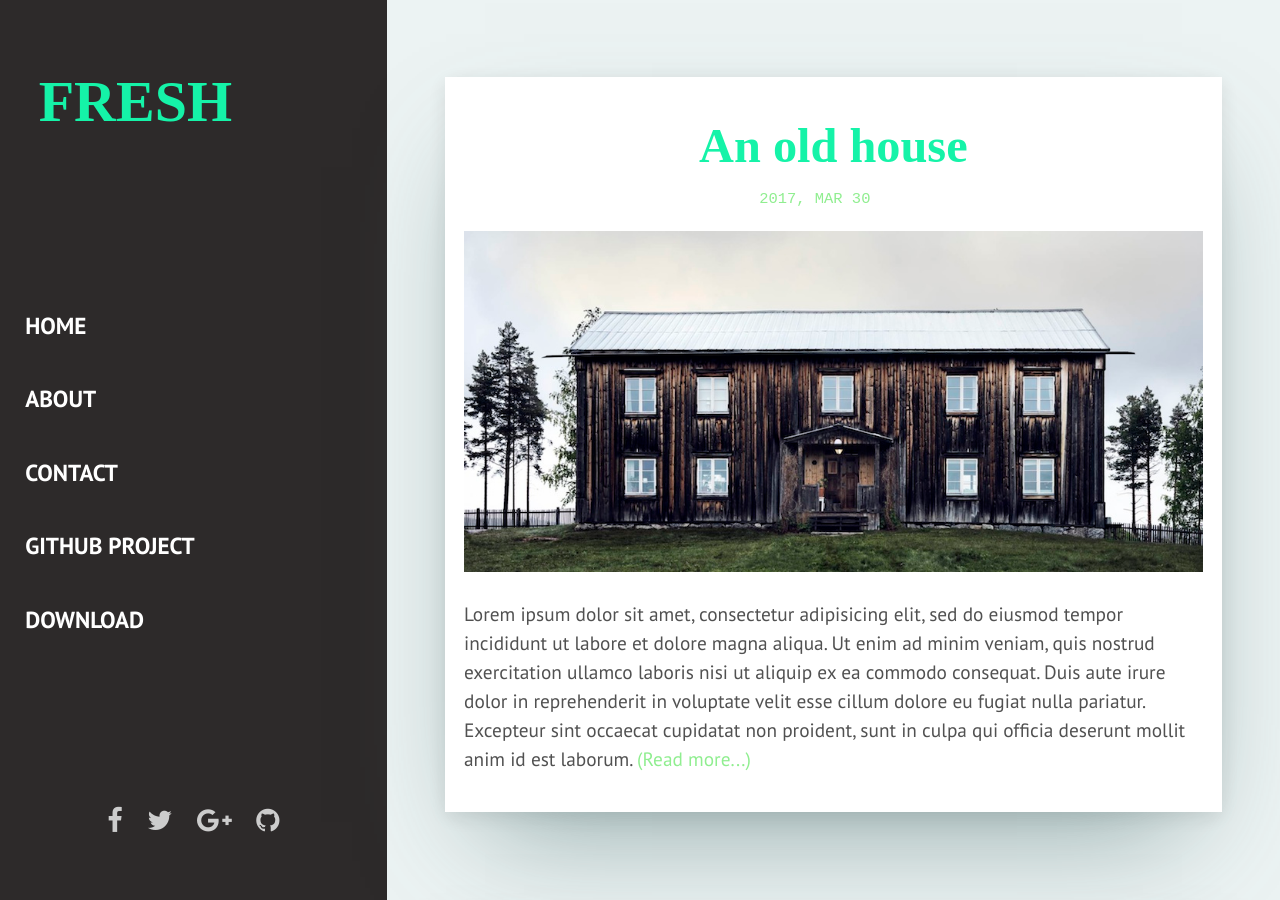
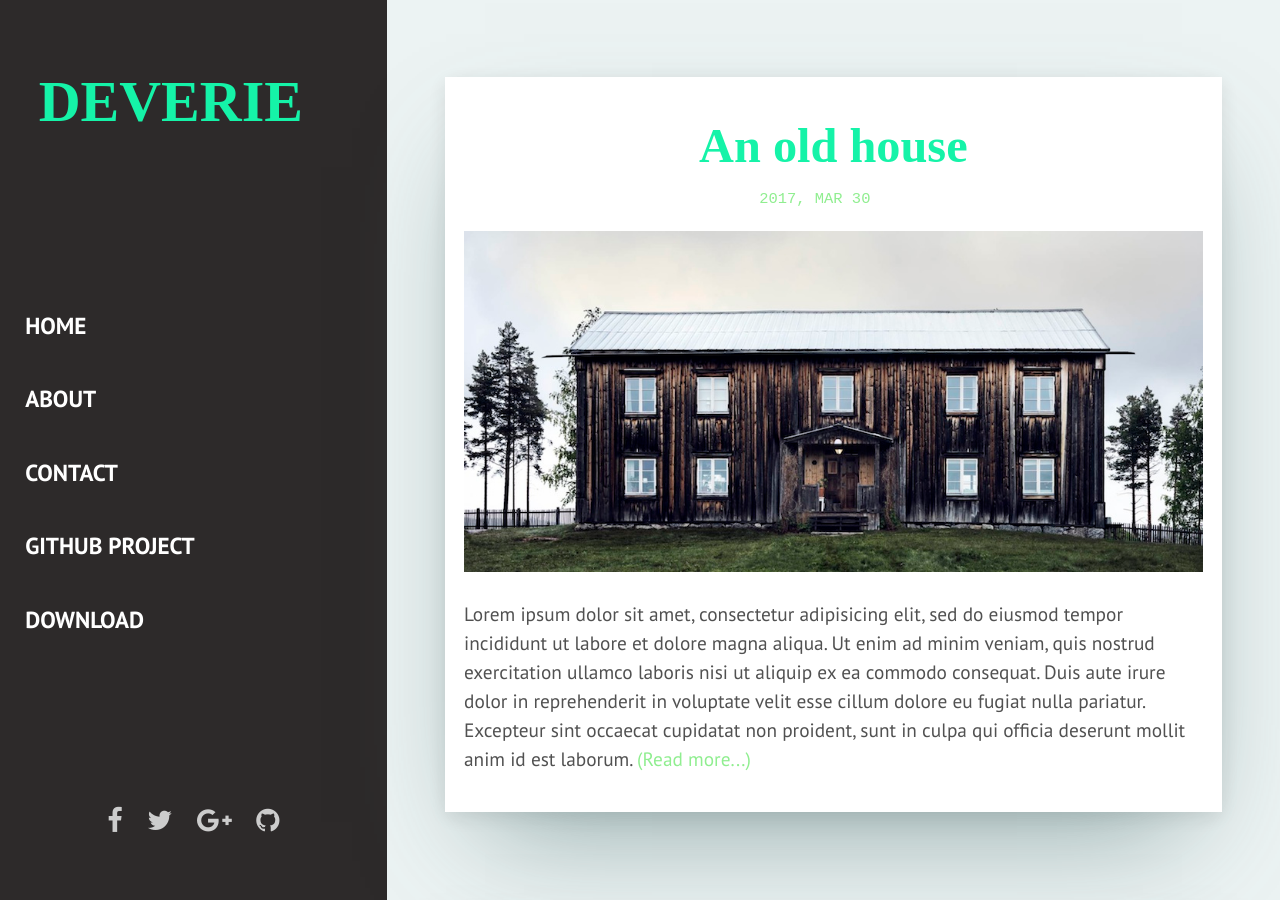
Before and after one commit to deverie/deverie.github.io, a Jekyll site: the page built from index.html, in a window 1280 px wide and 900 px high. Built offline with Jekyll 4.4.1, drawn with Linux system fonts in a browser that asks for light colours; some web fonts are replaced; the list of posts is cut into pages by our own code.

Commit message:
base url 수정

```diff
--- a/_config.yml
+++ b/_config.yml
@@ -1,12 +1,12 @@
 # Profile information
-name: Fresh
-title: Fresh - Free Jekyll Theme
+name: deverie
+title: deverie - Free Jekyll Theme
 description: > # this means to ignore newlines until "baseurl:"
   Write an awesome description for your new site here. You can edit this
   line in _config.yml. It will appear in your document head meta (for
   Google search results) and in your feed.xml site description.
 permalink: ':title/'
-baseurl: "/fresh" # the subpath of your site, e.g. /blog
+baseurl: "/deverie" # the subpath of your site, e.g. /blog
 url: "artemsheludko.pw" # the base hostname & protocol for your site, e.g. http://example.com
 
 # Social
```
